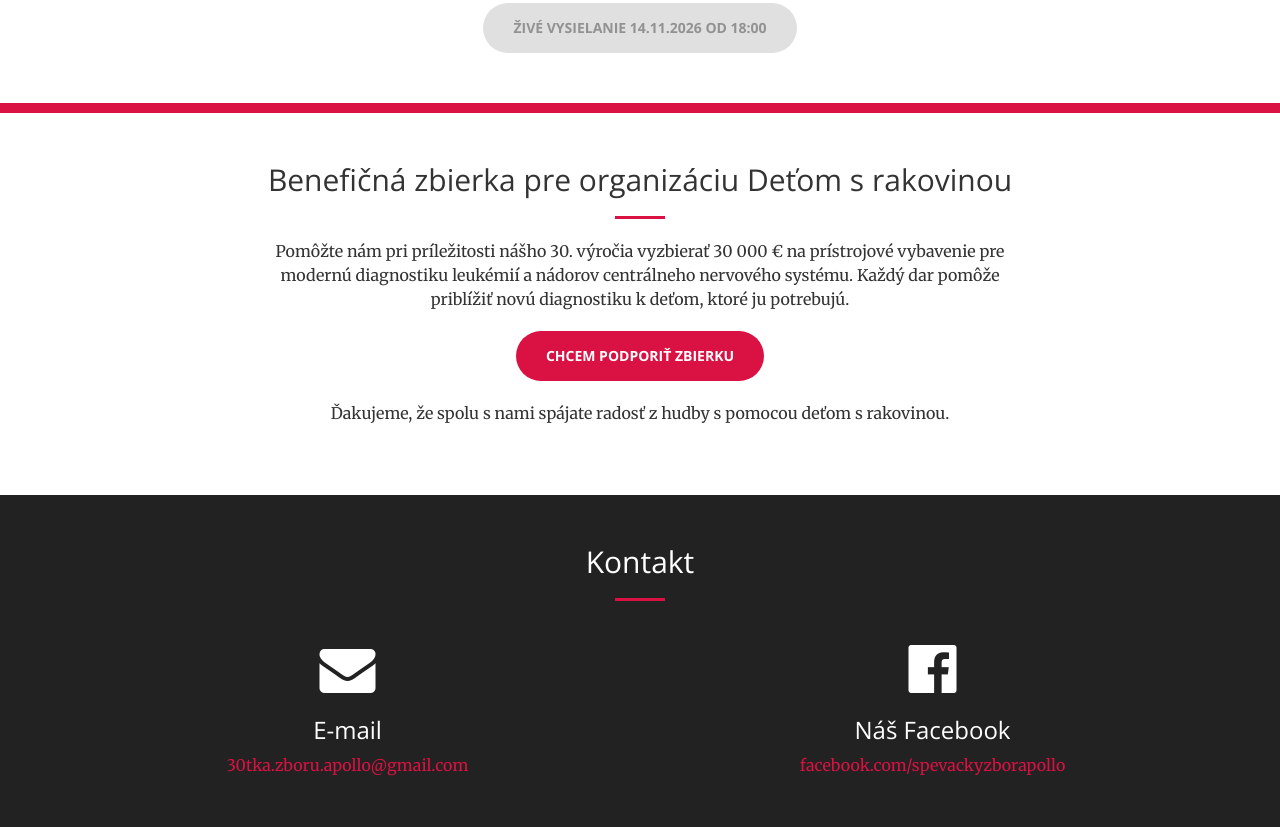
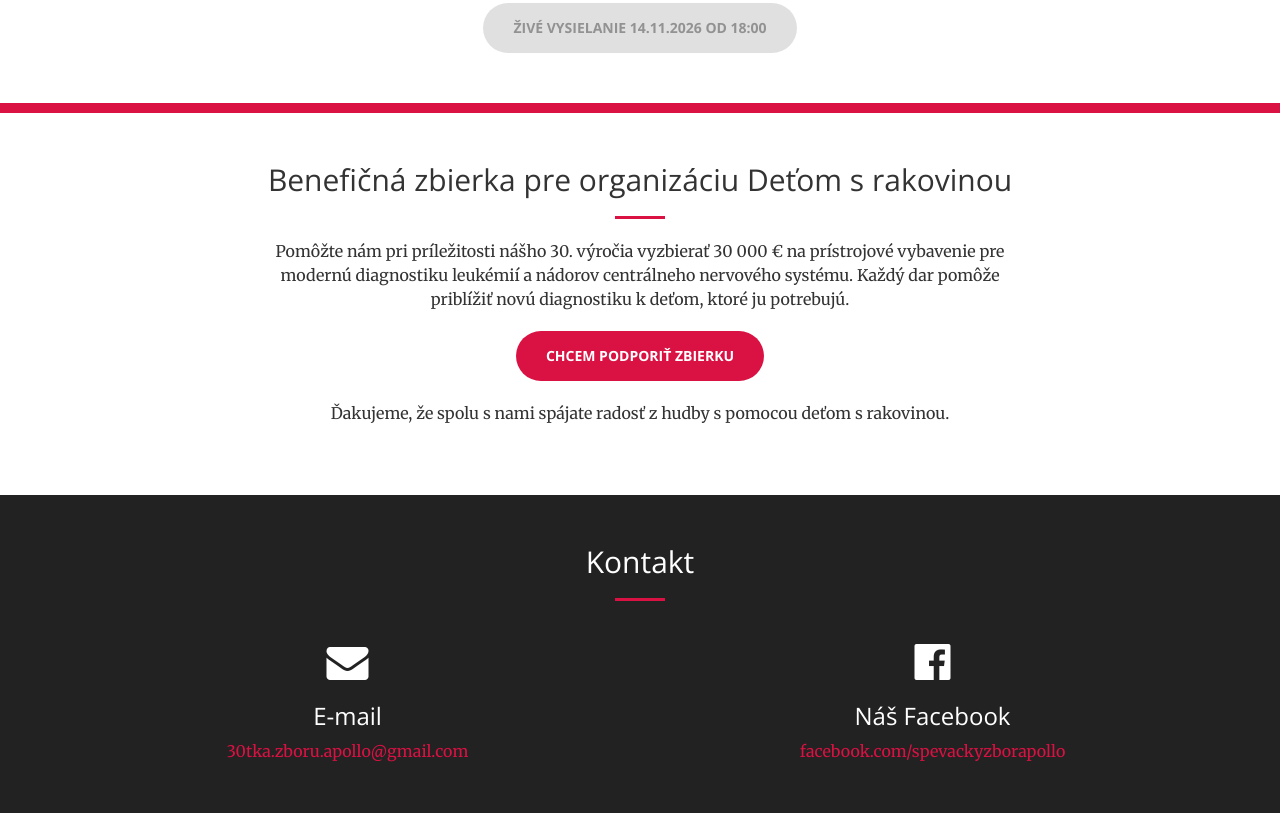
Before and after one commit to tvinar/apollo30.github.io, a website: page index.html in a window 1280 px wide. Shown: the part 1622-2449 px from the top of the page. Drawn offline with nearby package versions, Linux system fonts and the light colour scheme.

Commit message:
Update index.html

```diff
--- a/index.html
+++ b/index.html
@@ -179,7 +179,7 @@ Výročie zboru nebude iba oslavou hudby. Apollo dlhodobo podporuje detských on
             <div class="row">
              <div class="col-lg-6 col-md-6 text-center">
                     <div class="service-box">
-                        <i class="fa fa-4x fa-envelope text-white sr-icons"></i>
+                        <i class="fa fa-3x fa-envelope text-white sr-icons"></i>
                         <h3>E-mail</h3>
                         <p class="text-muted">
                             <a href="mailto:30tka.zboru.apollo@gmail.com">
@@ -191,7 +191,7 @@ Výročie zboru nebude iba oslavou hudby. Apollo dlhodobo podporuje detských on
 
                 <div class="col-lg-6 col-md-6 text-center">
                     <div class="service-box">
-                        <i class="fa fa-4x fa-facebook-official text-white sr-icons"></i>
+                        <i class="fa fa-3x fa-facebook-official text-white sr-icons"></i>
                         <h3>Náš Facebook</h3>
                         <p class="text-muted">
                             <a href="https://www.facebook.com/spevackyzborapollo">
```
